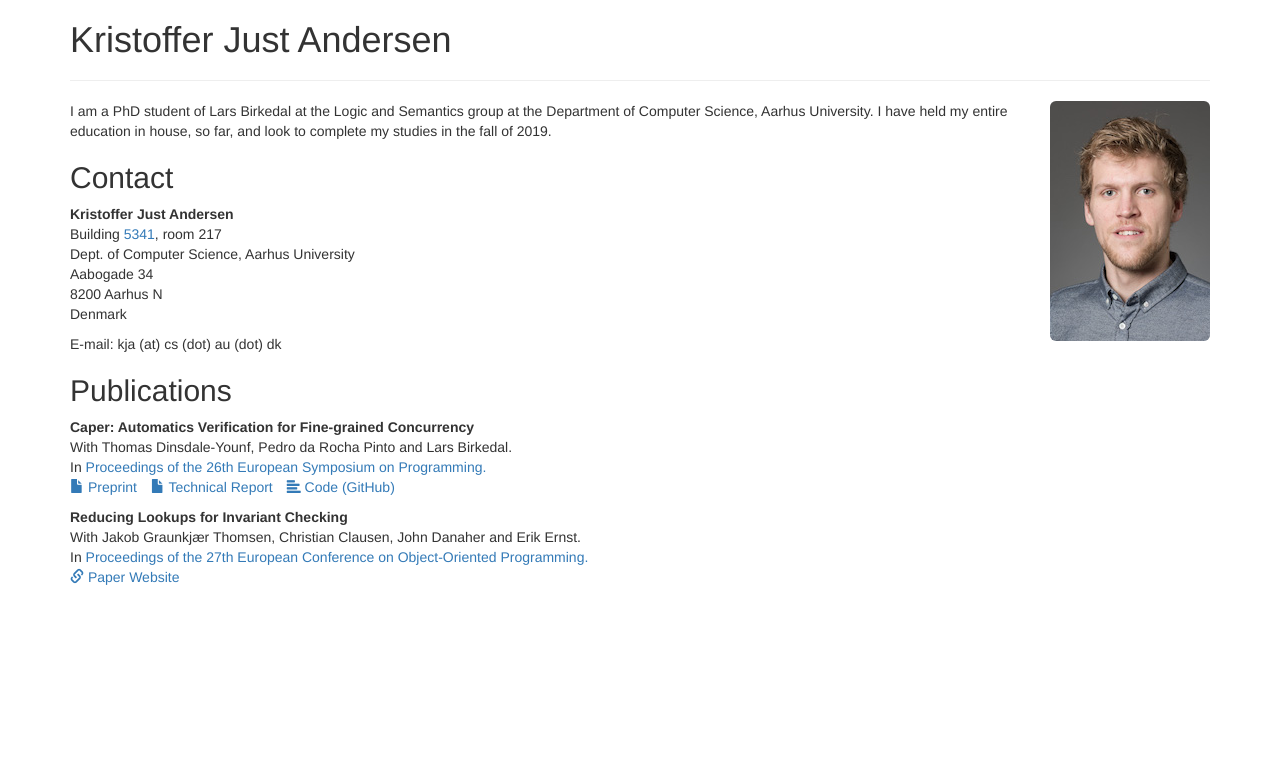
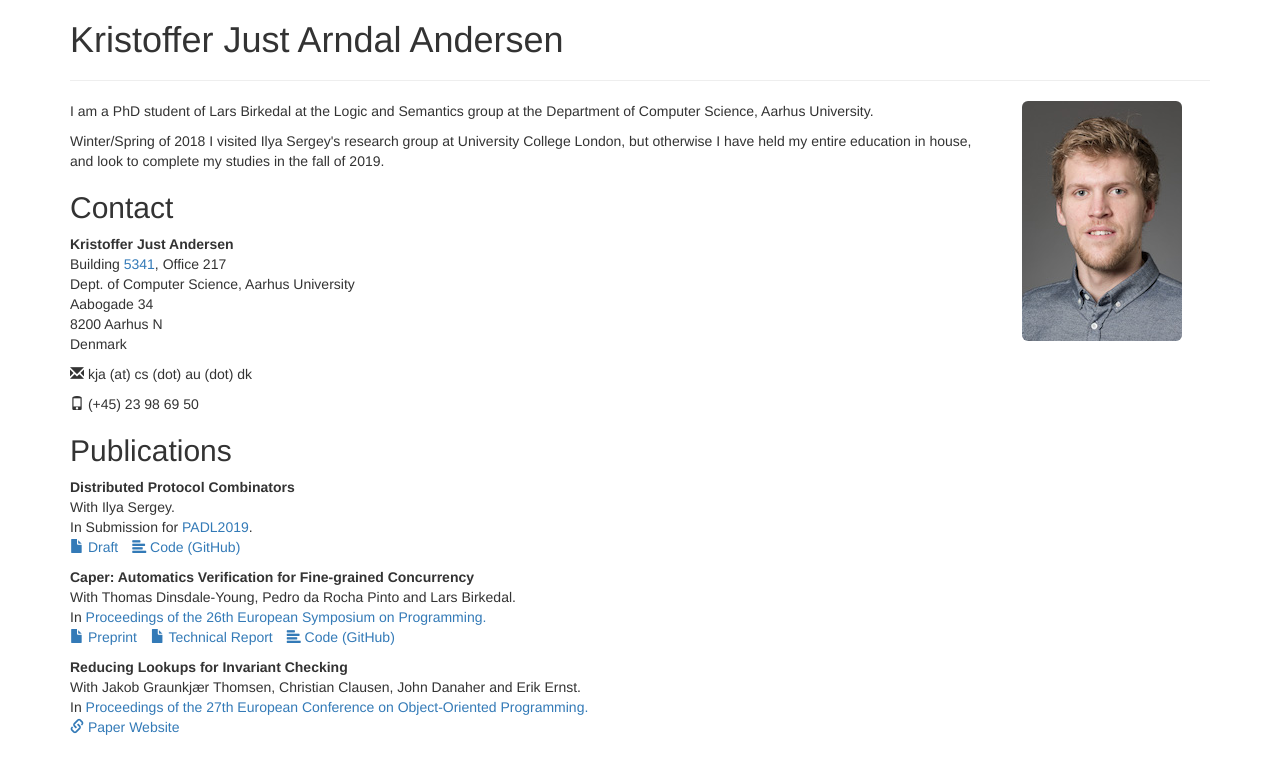
Before and after one commit to kandersen/public_html_cs, a plain HTML site: page index.html in a window 1280 px wide. Drawn offline with nearby package versions, Linux system fonts and the light colour scheme.

Commit message:
Updated website, added draft of dpc

```diff
--- a/index.html
+++ b/index.html
@@ -14,18 +14,22 @@
     <body>
         <div class="container">
 
-            <h1>Kristoffer Just Andersen</h1>
+            <h1>Kristoffer Just Arndal Andersen</h1>
 
             <hr>
 
-            <img src="portrait.jpg" class="img-rounded pull-right"
+            <img src="portrait.jpg" class="img-rounded pull-right" style="margin-left: 2em; margin-right: 2em"
                  id="portraitd" alt="Kristoffer Just Andersen" />
 
             <p>
                 I am a PhD student of Lars Birkedal at the Logic and Semantics
                 group at the Department of Computer Science, Aarhus University.
-                I have held my entire education in house, so far, and look to
-                complete my studies in the fall of 2019.
+            </p>
+            <p>
+            	Winter/Spring of 2018 I visited Ilya Sergey's research group at
+            	University College London, but otherwise I have held my entire
+            	education in house, and look to complete my studies in the fall
+            	of 2019.
             </p>
 
             <h2>Contact</h2>
@@ -34,7 +38,7 @@
                 <p>
                     <strong>Kristoffer Just Andersen</strong><br>
                     Building <a href="http://www.au.dk/en/map/bldg5341.htm">5341</a>,
-                    room 217<br>
+                    Office 217<br>
                     Dept. of Computer Science,
                     Aarhus University <br>
                     Aabogade 34 <br>
@@ -42,16 +46,36 @@
                     Denmark <br>
                 </p>
                 <p>
-                    E-mail: <span id="email">kja (at) cs (dot) au (dot) dk</span>
+                    <span id="email"><span class="glyphicon glyphicon-envelope"></span> kja (at) cs (dot) au (dot) dk</span>
+                </p>
+                <p>
+                    <span id="phone"><span class="glyphicon glyphicon-phone"></span> (+45) 23 98 69 50</span>
                 </p>
             </address>
-
 
             <h2>Publications</h2>
 
             <div>
+                <strong>Distributed Protocol Combinators</strong><br>
+                With Ilya Sergey.<br>
+                In Submission for <a href="https://popl19.sigplan.org/track/PADL-2019">PADL2019</a>.
+                <ul class="list-inline">
+                    <li>
+                        <a href="http://cs.au.dk/~kja/papers/drafts/dpc-padl2019-draft.pdf">
+                            <span class="glyphicon glyphicon-file"></span>
+                            Draft</a>
+                    </li>
+                    <li>
+                        <a href="https://github.com/kandersen/dpc">
+                            <span class="glyphicon glyphicon-align-left"></span>
+                            Code (GitHub)</a>
+                    </li>
+                </ul>
+            </div>
+
+            <div>
                 <strong>Caper: Automatics Verification for Fine-grained Concurrency</strong><br>
-                With Thomas Dinsdale-Younf, Pedro da Rocha Pinto and Lars Birkedal.<br>
+                With Thomas Dinsdale-Young, Pedro da Rocha Pinto and Lars Birkedal.<br>
                 In <a href="http://www.etaps.org/index.php/2017/esop">Proceedings of the 26th European Symposium on Programming.</a>
                 <ul class="list-inline">
                     <li>
```
Also changed, not shown: 2 other files.
